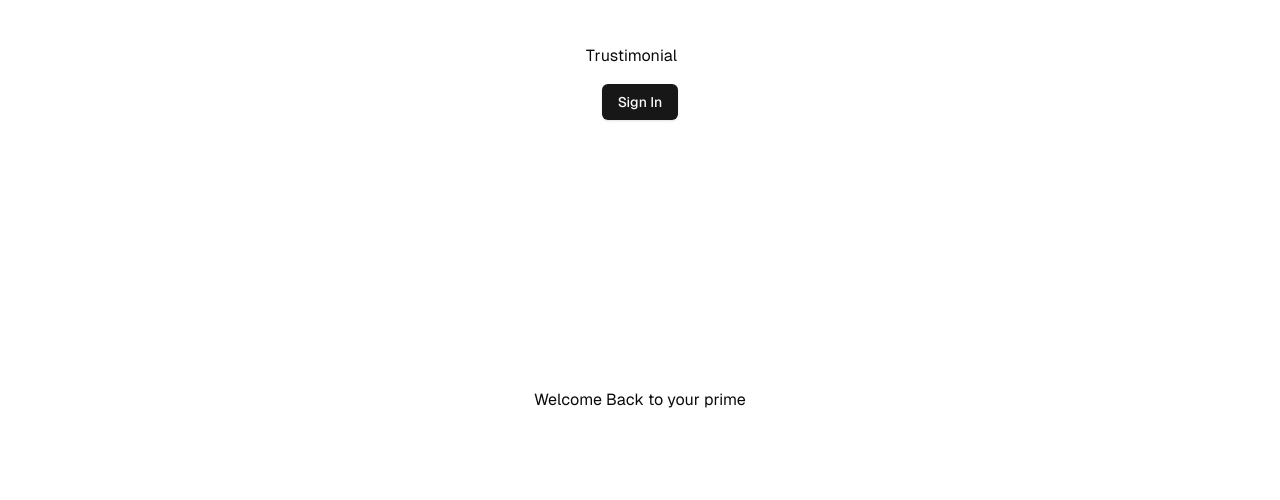
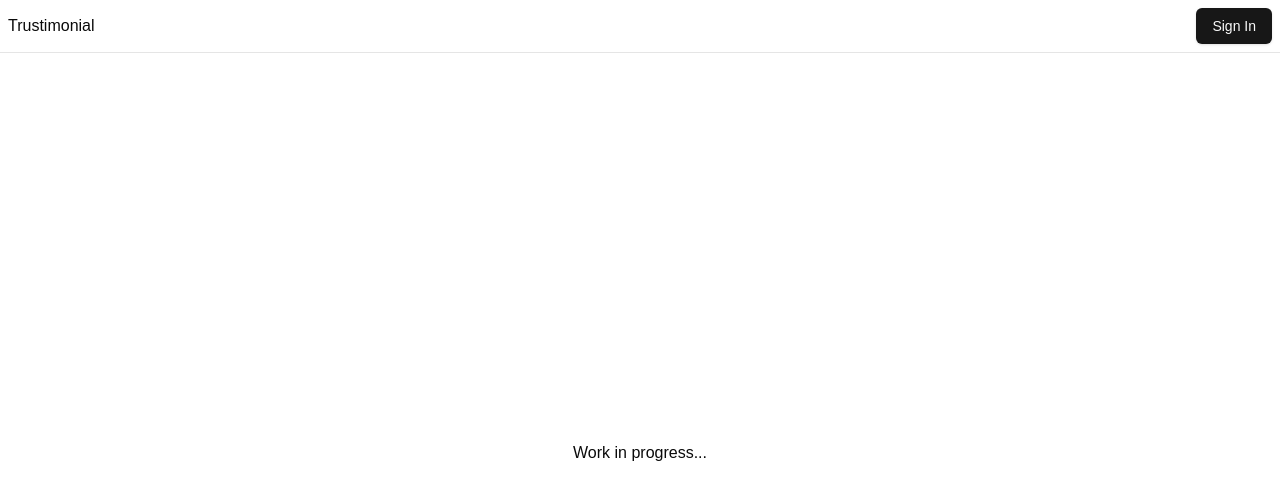
Before and after one commit to Lonka-Pardhu/Trustimonial, a Next.js app: page / in a window 1280 px wide. Shown: the top 500 px of the page. Built offline with nearby package versions, Linux system fonts and the light colour scheme; no server answers.

Commit message:
oAuth setup feat server component

```diff
--- a/src/app/page.tsx
+++ b/src/app/page.tsx
@@ -2,9 +2,11 @@ import Image from "next/image";
 import Header from "@/components/ui/header";
 export default function Home() {
   return (
-    <div className="grid grid-rows-[20px_1fr_20px] items-center justify-items-center min-h-screen p-8 pb-20 gap-16 sm:p-20 font-[family-name:var(--font-geist-sans)]">
+    <div>
       <Header />
-      <h1>Welcome Back to your prime</h1>
+      <div className="h-screen w-full flex items-center justify-center">
+        <h1>Work in progress...</h1>
+      </div>
     </div>
   );
 }
--- a/src/components/ui/header.tsx
+++ b/src/components/ui/header.tsx
@@ -23,14 +23,25 @@ const Header = async (props: Props) => {
   console.log(session);
   return (
     <header>
-      <nav>
+      <nav className="w-full p-2 flex flex-row items-center justify-between mx-auto border-b border-1">
         <h1>Trustimonial</h1>
-        <div className="w-full p-4 flex flex-row justify-between items-center">
+        <div>
           {session?.user ? (
-            <>
-              <h2>{session.user.name}</h2>
+            <div className="flex flex-row items-center gap-x-2">
+              <div className="flex flex-col items-center gap-y-1">
+                {session?.user?.image && session?.user?.name && (
+                  <Image
+                    src={session.user.image}
+                    alt={session.user.name}
+                    width={35}
+                    height={35}
+                    className="rounded-full"
+                  />
+                )}
+                <p className="text-sm">{session.user.name}</p>
+              </div>
               <SignOut />
-            </>
+            </div>
           ) : (
             <Link href="/auth/signin">
               <Button>Sign In</Button>
```
